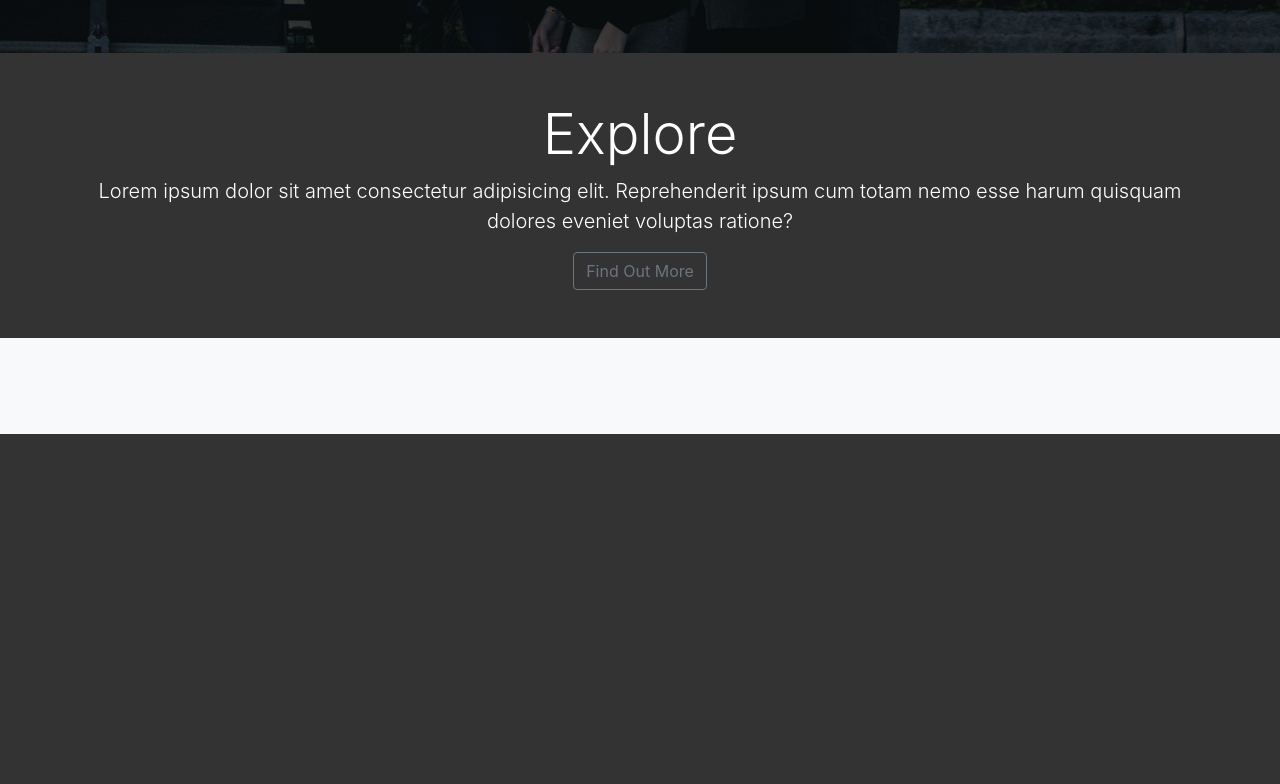
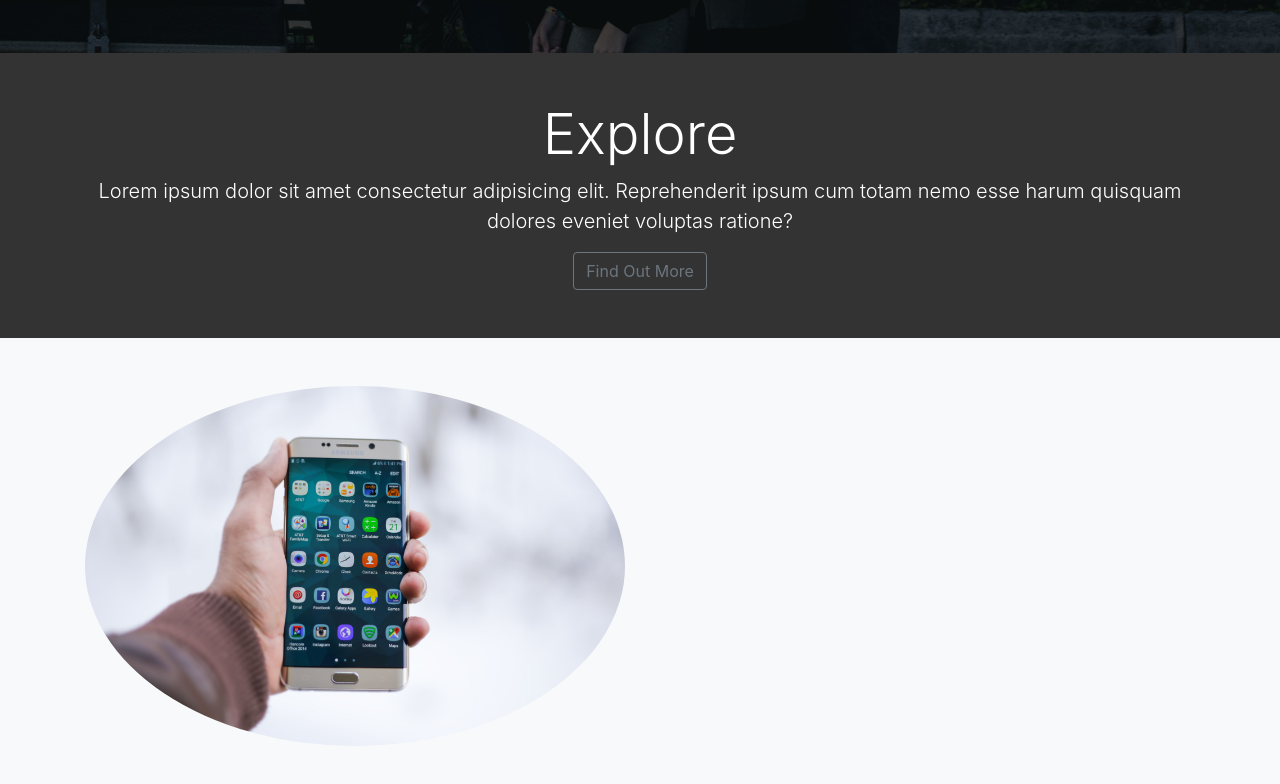
Before and after one commit to bratislavka21/bootstrap-study-1, a plain HTML site: page index.html in a window 1280 px wide. Shown: the part 647-1431 px from the top of the page. Before the commit the page ends 1081 px from the top, so only its background shows below. Drawn offline with nearby package versions, Linux system fonts and the light colour scheme.

Commit message:
Доб. 1-я колонка секции #explore-section

```diff
--- a/index.html
+++ b/index.html
@@ -112,7 +112,9 @@
   <section id="explore-section" class="py-5 bg-light text-muted">
     <div class="container">
       <div class="row">
-
+        <div class="col-md-6">
+          <img src="img/explore-section1.jpg" alt="explore" class="img-fluid rounded-circle">
+        </div>
       </div>
     </div>
   </section>
```
